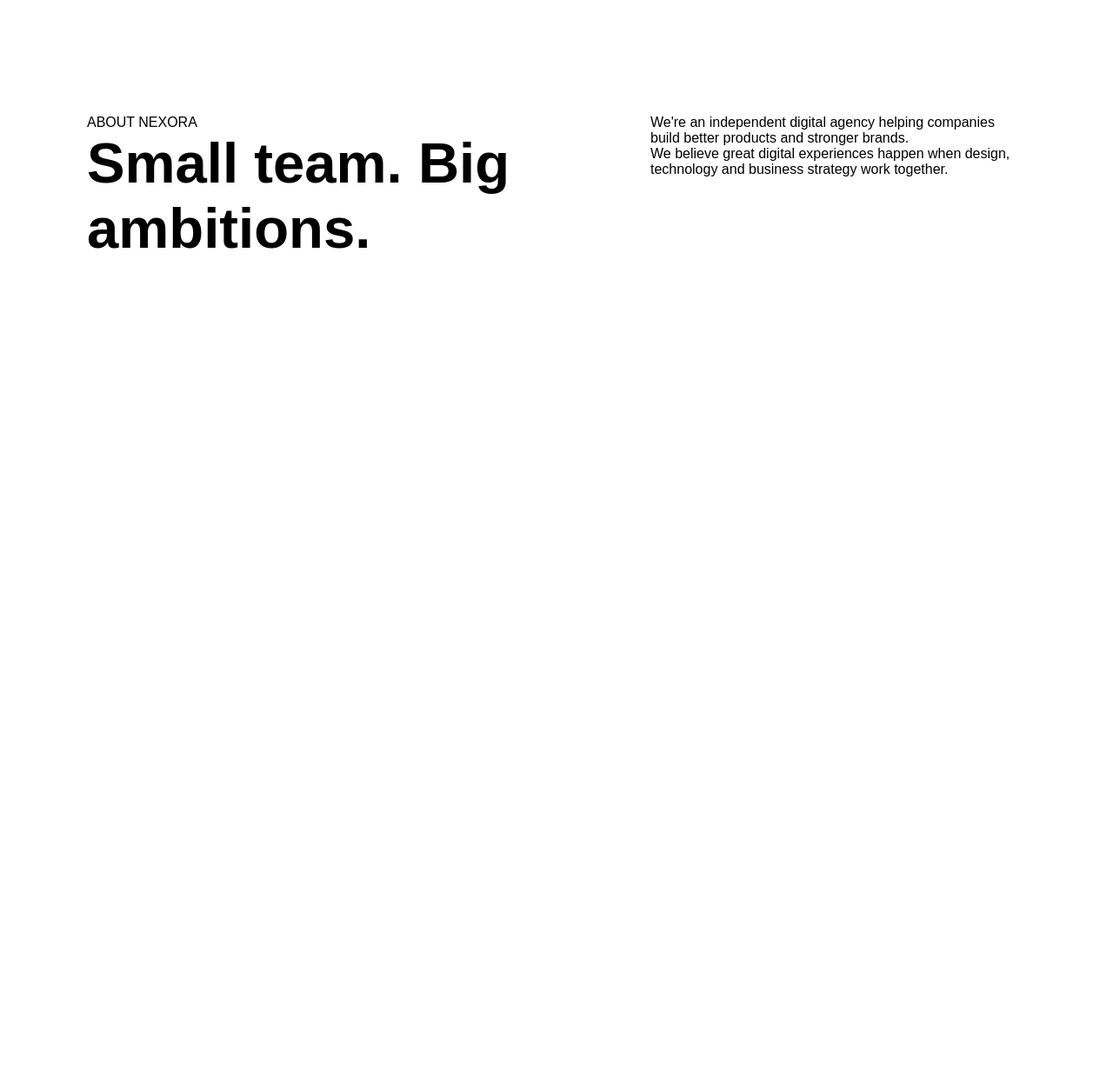
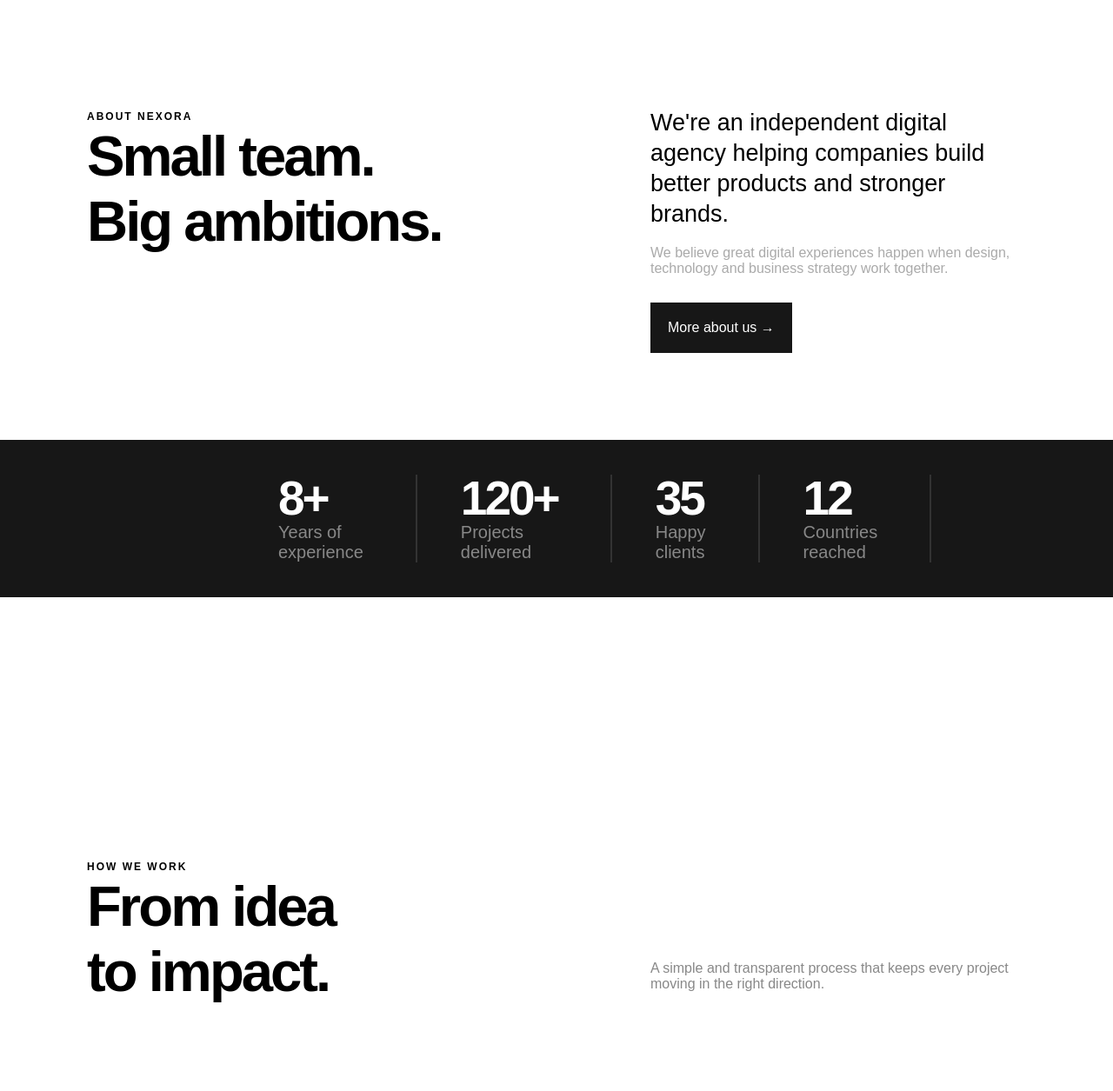
Before and after one commit to SaRdOr651/NEXORA-project, a plain HTML site: page index.html in a window 1280 px wide. Shown: the part 2981-4236 px from the top of the page at 87% size. Before the commit the page ends 3281 px from the top, so only its background shows below. Drawn offline with Linux system fonts and the light colour scheme.

Commit message:
AMA FLESH AND DONE 2 SECTION YEAAAAAAAAAH, HWWW starts

```diff
--- a/index.html
+++ b/index.html
@@ -174,7 +174,7 @@
                 <div class="project-info">
                   <div class="description-projects">
                     <h3>NOVA STORE</h3>
-                    <span>↗</span>
+                    <span class="arrow">↗</span>
                   </div>
                   <p>E-commerce · Development · UX</p>
                 </div>
@@ -189,7 +189,7 @@
                 <div class="project-info">
                   <div class="description-projects">
                     <h3>Flow Finance</h3>
-                    <span>↗</span>
+                    <span class="arrow">↗</span>
                   </div>
                   <p>Branding · UI/UX</p>
                 </div>
@@ -204,7 +204,7 @@
                 <div class="project-info">
                   <div class="description-projects">
                     <h3>Orbit Labs</h3>
-                    <span>↗</span>
+                    <span class="arrow">↗</span>
                   </div>
                   <p>Strategy · Design · Development</p>
                 </div>
@@ -216,17 +216,70 @@
       <section class="ABOUT-NEXORA container">
         <div class="AN">
           <div class="AN-left">
-            <p>ABOUT NEXORA <br><span>Small team. Big ambitions.</span></p>
+            <p>
+              <span class="letterally-AN">ABOUT NEXORA </span><br /><span
+                class="STBA"
+                >Small team.<br />
+                Big ambitions.</span
+              >
+            </p>
           </div>
           <div class="AN-right">
             <p>
-              <span>
+              <span class="AN-span-p">
                 We're an independent digital agency helping companies build
                 better products and stronger brands.
               </span>
-              <br />We believe great digital experiences happen when design,
-              technology and business strategy work together.
             </p>
+            <p class="AN-p">
+              <br /><span class="AN-span-p-2"
+                >We believe great digital experiences happen when design,
+                technology and business strategy work together.
+              </span>
+            </p>
+            <a href="#" class="AN-btn">More about us → </a>
+          </div>
+        </div>
+      </section>
+
+      <section class="random-numbers">
+        <div class="container">
+          <div class="numbers-divs">
+            <div class="number-div">
+              <strong>8+ </strong><br /><span>Years of experience </span>
+            </div>
+            <div class="number-div">
+              <strong>120+ </strong><br /><span>Projects delivered </span>
+            </div>
+            <div class="number-div">
+              <strong>35 </strong><br /><span>Happy clients </span>
+            </div>
+            <div class="number-div">
+              <strong>12 </strong><br /><span>Countries reached</span>
+            </div>
+          </div>
+        </div>
+      </section>
+      <section class="HOW-WE-WORK IDK LOL">
+        <div class="container">
+          <div class="HWW">
+            <div class="HWW-left">
+              <p>
+                <span class="letterally-HWW">HOW WE WORK </span><br /><span
+                  class="STBA"
+                  >From idea <br />
+                  to impact.</span
+                >
+              </p>
+            </div>
+            <div class="HWW-right">
+              <p class="HWW-p">
+                <br /><span class="HWW-span-p-2"
+                  >A simple and transparent process that keeps every project
+                  moving in the right direction.
+                </span>
+              </p>
+            </div>
           </div>
         </div>
       </section>
--- a/style.css
+++ b/style.css
@@ -392,9 +392,7 @@
 .large-p {
     grid-area: 1 / 1 / 2 / 3;
 }
-.projects-main {
 
-}
 .project-info {
     padding: 20px;
 }
@@ -406,6 +404,7 @@
 }
 .project-image {
     position: relative;
+    transition: 0.5s ease;
 
 }
 .project-image img {
@@ -413,6 +412,13 @@
     height: 100%;
     transition: 1s ease;
 }
+
+.project:hover .project-image {
+    transition: 0.5s ease;
+    transform: scale(0.97);
+}
+
+
 .project-image span {
     position: absolute;
     z-index: 2;
@@ -425,17 +431,21 @@
     letter-spacing: 1px;
     font-weight: 700;
 }
-.description-projects span {
+.project .arrow {
     border: #171717 solid 1px;
     text-align: center;
     height: 28px;
     width: 28px;
     transition: 1s ease;
 }
-.description-projects span:hover {
+.project:hover .arrow {
     background: #171717;
     color: #fff;
     transition: 1s ease;
+}
+.project-info p {
+    font-size: 12px;
+    color: #aaa;
 }
 /* PROJECTS END */
 /* ABOUT NEXORA START YEAAAAAAAAAH */
@@ -444,15 +454,122 @@
     justify-content: space-between;
     width: 100%;
     padding-top: 100px;
+    padding-bottom: 100px;
+
 }
 .AN-left {
-    width: 50%;
+    width: 60%;
 }
 .AN-right {
     width: 40%;
-}
-.AN-left span {
-    font-size: clamp(48px,5.1vw, 75px);
-    font-weight: 700;
 
 }
+.AN-left .STBA {
+    font-size: clamp(48px,5.1vw, 70px);
+    font-weight: 700;
+    letter-spacing: -3px;
+
+
+
+}
+.letterally-AN {
+    font-size: 12px;
+    letter-spacing: 2px;
+    font-weight: 700;
+}
+.AN-span-p {
+    font-size: 27px;
+    line-height: 1.3;
+}
+.AN-span-p-2 {
+    color: #aaa;
+    margin-top: 30px;
+    align-items: flex-end;
+}
+.AN-btn {
+    color: #fff;
+    background: #171717;
+    text-decoration: none;
+    display: block;
+    width: fit-content;
+    margin-top: 30px;
+    padding: 20px;
+}
+
+/* AN ENDS FINALLYYYYYYYYYYYYYYYYYYYYYYYYYYYYYYYYYYYYYYYYYYYYYYYYYYYYYYYYYYYYYYYY */
+/* RANDOM NUMBERS STAAAAAAAAAAAAAAAAAAAAAAAAAAAAAAAAAAAAAAAAAAART */
+.number-div strong {
+    font-size: 55px;
+    letter-spacing: -3px;
+    line-height: 1;
+    color: #fff;
+}
+.number-div span {
+    font-size: 20px;
+    color: #888;
+}
+.number-div {
+    border-right: 2px solid #333;
+    padding-right: 60px;
+}
+
+.numbers-divs {
+    display: flex;
+    flex-direction: row;
+    justify-content: space-around;
+    gap: 50px;
+    align-items: center;
+    width: 100%;
+    padding: 0 190px;
+
+}
+
+.random-numbers {
+    background: #171717;
+    margin-bottom: 200px;
+    padding: 40px 30px;
+
+
+
+}
+/* RANDOM NUMBERS END SO FAST I DONT FEEEL IT LOL' */
+/* NEW SECTION I MA FLESH IN THE PRIME YEAAAAAAAAAAAAAAAAAAAAAAAAAAAAAAAAAAAAAAAAAAAAAAAAAH */
+.HWW {
+    display: flex;
+    justify-content: space-between;
+    width: 100%;
+    padding-top: 100px;
+    padding-bottom: 100px;
+
+}
+.HWW-left {
+    width: 60%;
+}
+.HWW-right {
+    width: 40%;
+    padding-top: 100px;
+
+
+}
+.HWW-left .STBA {
+    font-size: clamp(48px,5.1vw, 70px);
+    font-weight: 700;
+    letter-spacing: -3px;
+
+
+
+}
+.letterally-HWW {
+    font-size: 12px;
+    letter-spacing: 2px;
+    font-weight: 700;
+}
+.HWW-span-p {
+    font-size: 27px;
+    line-height: 1.3;
+}
+.HWW-span-p-2 {
+    color: #888;
+    margin-top: 30px;
+    align-items: flex-end;
+}
```
